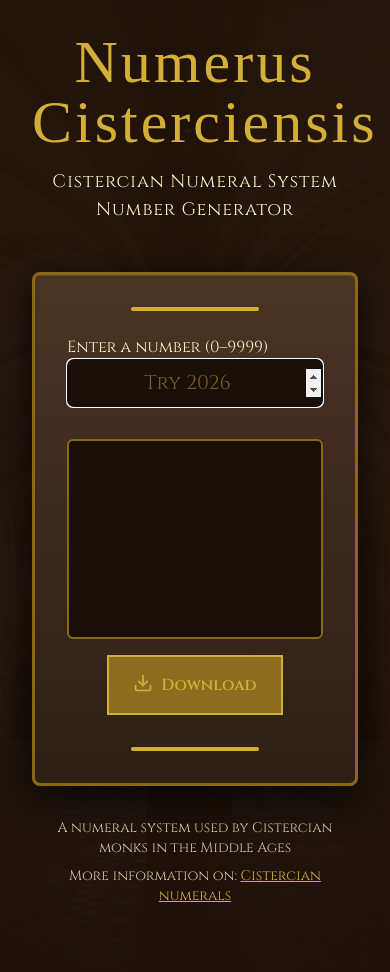
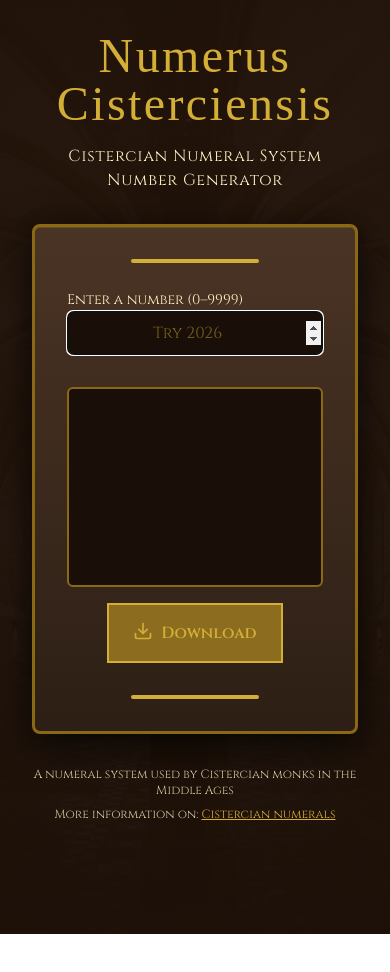
Before and after one commit to kamilwolanski/Numerus-Cisterciensis, a React (Vite) app: page / in a window 390 px wide. Shown: the top 972 px of the page. After the commit the page ends 934 px from the top, so only its background shows below. Built offline with nearby package versions, Linux system fonts and the light colour scheme; a web font is replaced by a local one.

Commit message:
adjusted to mobile view

```diff
--- a/src/App.tsx
+++ b/src/App.tsx
@@ -104,16 +104,16 @@ function App() {
       />
 
       <div className="w-full max-w-2xl relative z-10 mb-20">
-        <div className="text-center mb-12">
+        <div className="text-center mb-8 md:mb-12">
           <h1
-            className="mb-4 text-6xl text-primary tracking-wider"
+            className="mb-4 text-5xl md:text-6xl text-primary tracking-wider"
             style={{
               fontFamily: "'UnifrakturMaguntia', cursive",
             }}
           >
             Numerus Cisterciensis
           </h1>
-          <p className="text-foreground tracking-wider text-lg">
+          <p className="text-foreground tracking-wider md:text-lg">
             Cistercian Numeral System Number Generator
           </p>
         </div>
@@ -132,7 +132,7 @@ function App() {
 
           <div className="space-y-6 mb-8">
             <div className="space-y-2">
-              <label htmlFor="number-input" className="text-foreground">
+              <label htmlFor="number-input" className="text-foreground text-sm md:text-base">
                 Enter a number (0–9999)
               </label>
               <input
@@ -144,10 +144,10 @@ function App() {
                 placeholder="Try 2026"
                 min="0"
                 max="9999"
-                className="text-center text-xl rounded-md border-2 w-full py-2 bg-input-bg border-border text-primary"
+                className="text-center md:text-xl rounded-md border-2 w-full py-2 bg-input-bg border-border text-primary"
               />
               {error && (
-                <p className="text-red-400 text-sm text-center">{error}</p>
+                <p className="text-red-400 text-xs md:text-sm text-center">{error}</p>
               )}
             </div>
           </div>
@@ -179,7 +179,7 @@ function App() {
           </div>
         </div>
 
-        <div className="mt-8 text-center text-foreground/80 text-sm">
+        <div className="mt-8 text-center text-foreground/80 text-xs md:text-sm">
           <p>A numeral system used by Cistercian monks in the Middle Ages</p>
           <p className="mt-2">
             More information on:{" "}
```
